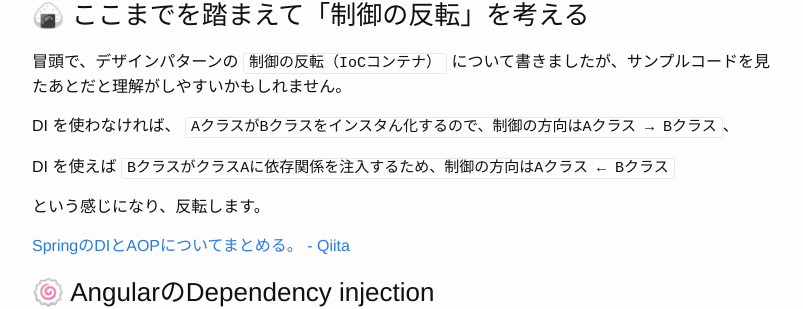
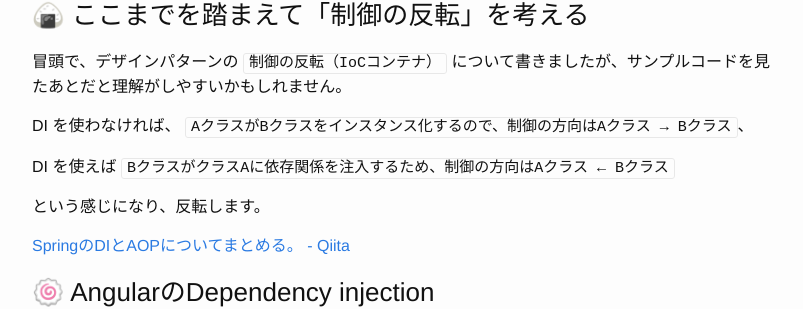
Before and after one commit to hisasann/hisasann.github.io, a Jekyll site: the page built from _posts/2019-10-29-spring-boot-aop.markdown, in a window 1280 px wide and 900 px high, scrolled down 2678 px. Shown: the part 141-450 px from the top of the window, without its empty margins (238-1041 px from the left). Built offline with Jekyll 4.4.1, drawn with Linux system fonts in a browser that asks for light colours; comment, search, counter and statistics services are not loaded.

Commit message:
blog post update

```diff
--- a/_posts/2019-10-29-spring-boot-aop.markdown
+++ b/_posts/2019-10-29-spring-boot-aop.markdown
@@ -118,7 +118,7 @@
 
 冒頭で、デザインパターンの `制御の反転（IoCコンテナ）` について書きましたが、サンプルコードを見たあとだと理解がしやすいかもしれません。
 
-DI を使わなければ、 `AクラスがBクラスをインスタん化するので、制御の方向はAクラス → Bクラス`、
+DI を使わなければ、 `AクラスがBクラスをインスタンス化するので、制御の方向はAクラス → Bクラス`、
 
 DI を使えば `BクラスがクラスAに依存関係を注入するため、制御の方向はAクラス ← Bクラス`
 
```
